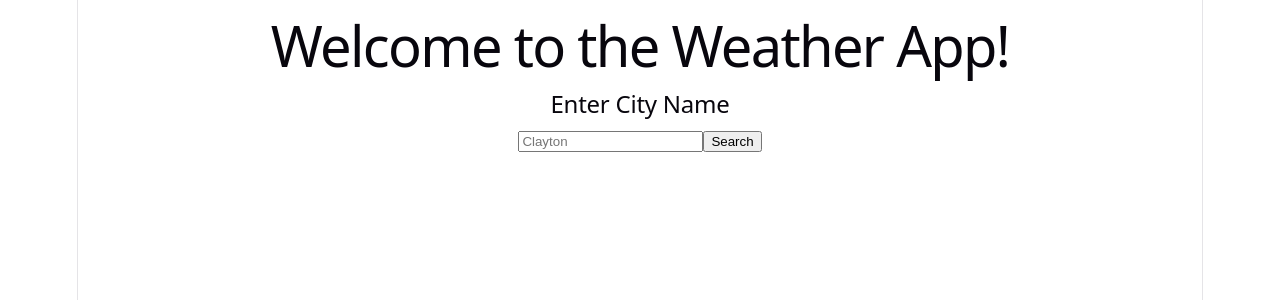
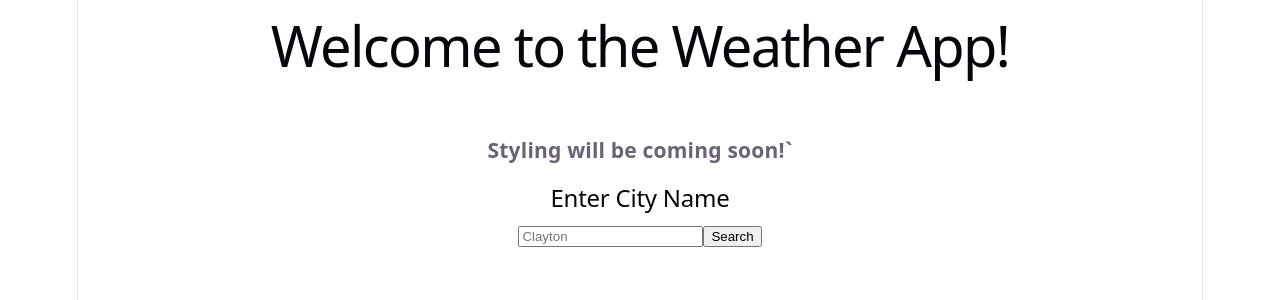
Before and after one commit to TaeDaDev/first-react-project, a React (Vite) app: page / in a window 1280 px wide. Shown: the top 300 px of the page. Built offline with nearby package versions, Linux system fonts and the light colour scheme.

Commit message:
minor fixes to the app component

```diff
--- a/package.json
+++ b/package.json
@@ -10,6 +10,7 @@
     "preview": "vite preview"
   },
   "dependencies": {
+    "@vercel/analytics": "^2.0.1",
     "react": "^19.2.4",
     "react-dom": "^19.2.4"
   },
--- a/src/App.jsx
+++ b/src/App.jsx
@@ -2,6 +2,7 @@ import React from "react";
 import SearchBar from "./components/SearchBar";
 import ToggleTemp from "./components/ToggleTemp";
 import Forecast from "./components/Forecast";
+import { Analytics } from "@vercel/analytics/react";
 //import Loader from "./components/Loader";
 import WeatherCard from "./components/WeatherCard";
 
--- a/src/components/SearchBar.jsx
+++ b/src/components/SearchBar.jsx
@@ -11,6 +11,8 @@ export default function SearchBar(props) {
   return (
     <>
     <h1>Welcome to the Weather App!</h1>
+    <br />
+    <h3>Styling will be coming soon!`</h3>
       <h2>Enter City Name</h2>
       <div>
         <input
```
Also changed, not shown: 1 other file (tests, documents, lock files or other folders).
